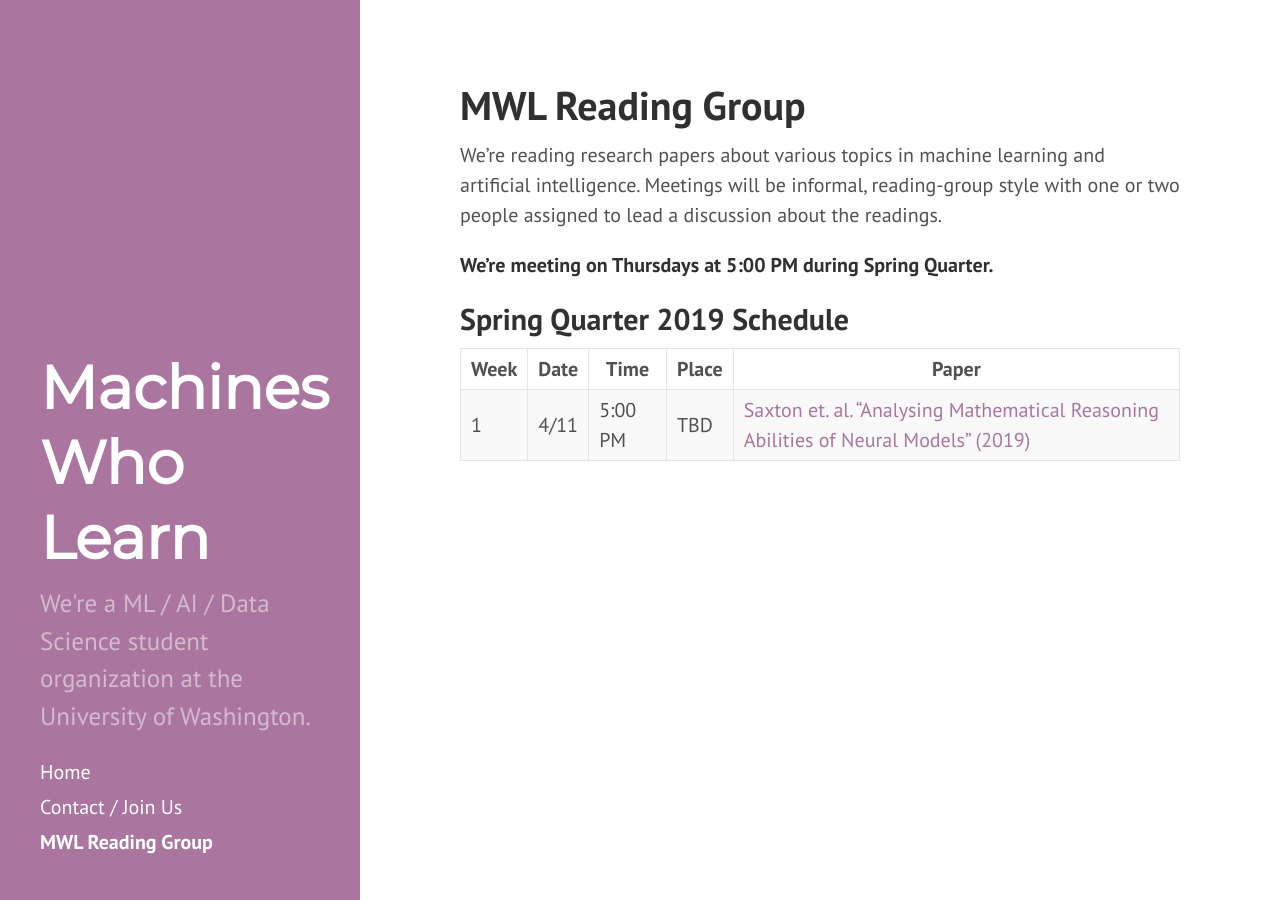
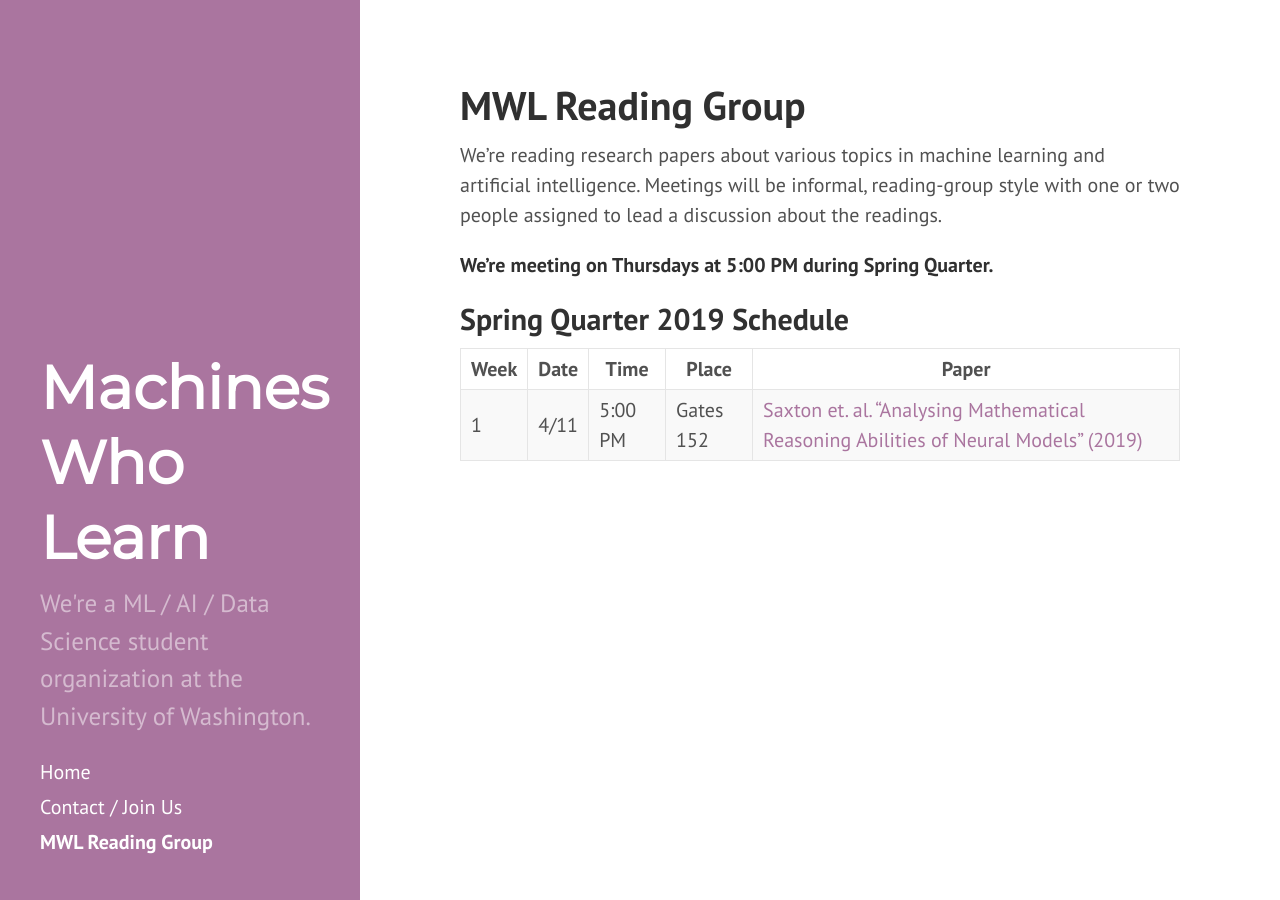
Before and after one commit to MachinesWhoLearn/machineswholearn.github.io, a Jekyll site: the page built from mwl_reading_group.md, in a window 1280 px wide. Built offline with Jekyll 4.4.1, drawn with Linux system fonts in a browser that asks for light colours.

Commit message:
Update mwl_reading_group.md

```diff
--- a/mwl_reading_group.md
+++ b/mwl_reading_group.md
@@ -13,4 +13,4 @@ or two people assigned to lead a discussion about the readings.
 
 | Week | Date | Time | Place | Paper |
 |------|------|---------|---------|----------------------------------------------------------------------------------------------------------------------------------------------------------------------------------------------------------------------------------------------------------------|
-| 1 | 4/11 | 5:00 PM | TBD | [Saxton et. al. "Analysing Mathematical Reasoning Abilities of Neural Models" (2019)](https://arxiv.org/pdf/1904.01557v1.pdf) |
+| 1 | 4/11 | 5:00 PM | Gates 152 | [Saxton et. al. "Analysing Mathematical Reasoning Abilities of Neural Models" (2019)](https://arxiv.org/pdf/1904.01557v1.pdf) |
```
